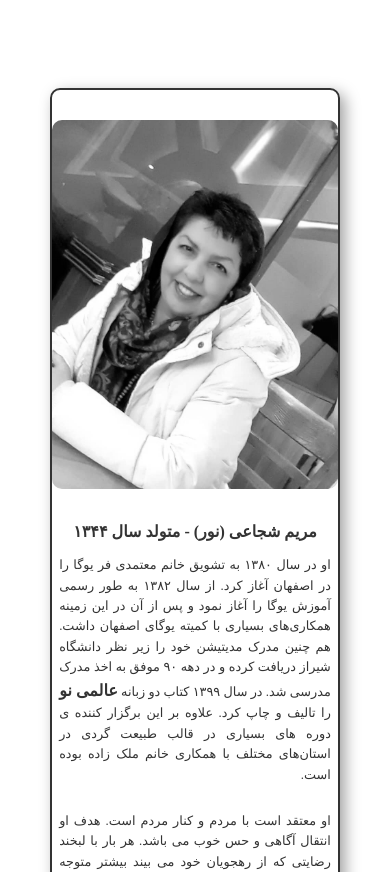
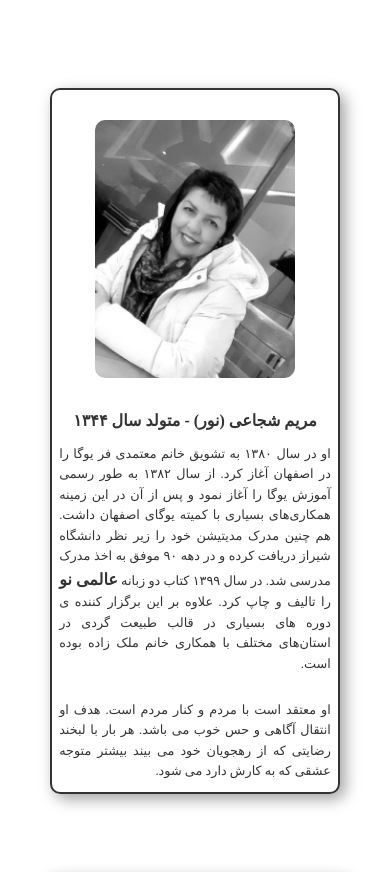
Before and after one commit to Nasimkrm/Maryam-Shojaei-, a React (Create React App) app: page / in a window 390 px wide. Shown: the part 860-1732 px from the top of the page. Built offline with nearby package versions, Linux system fonts and the light colour scheme; a web font is replaced by a local one.

Commit message:
Fixed picture in responsive mode

```diff
--- a/src/index.css
+++ b/src/index.css
@@ -691,9 +691,9 @@ box-shadow: 5px 5px 15px 0px #a1a1a1;
   .profilePic {
 
     margin-top: 30px;
-    max-width: 100%;
+
     overflow: hidden;
-    /* width: 300px; */
+    width: 200px;
     margin-bottom: 20px;
     border-radius: 10px;
     filter: grayscale();
```
